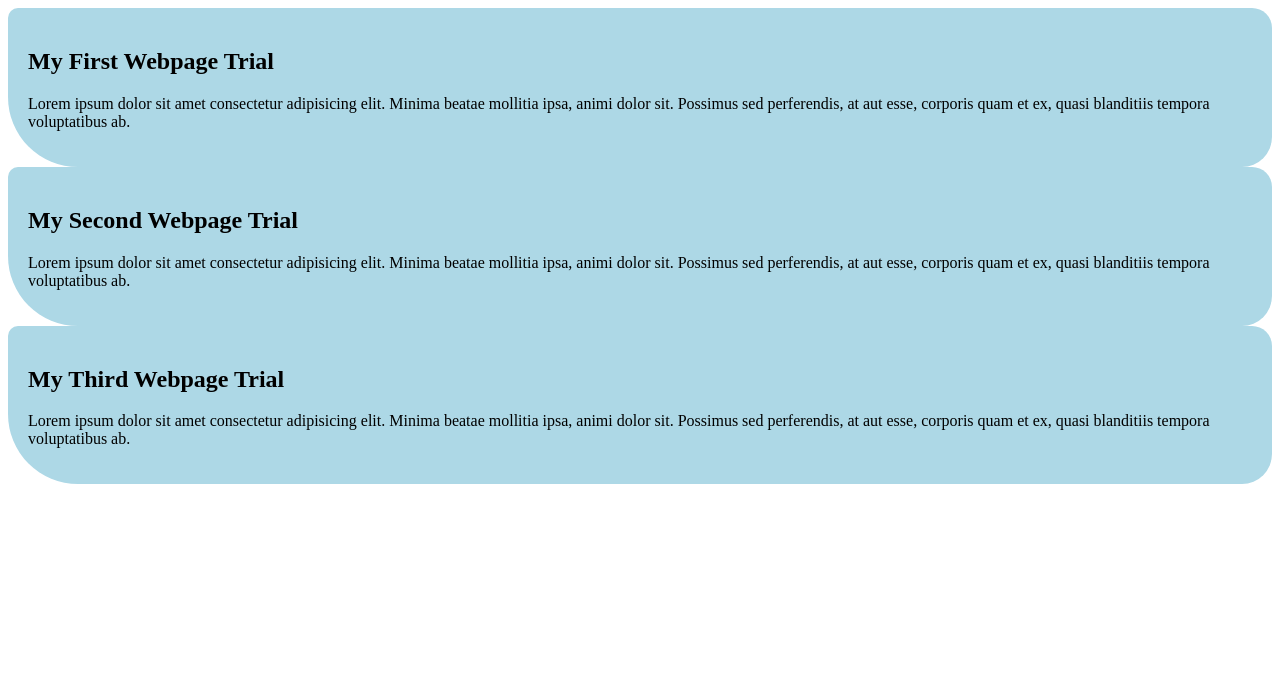
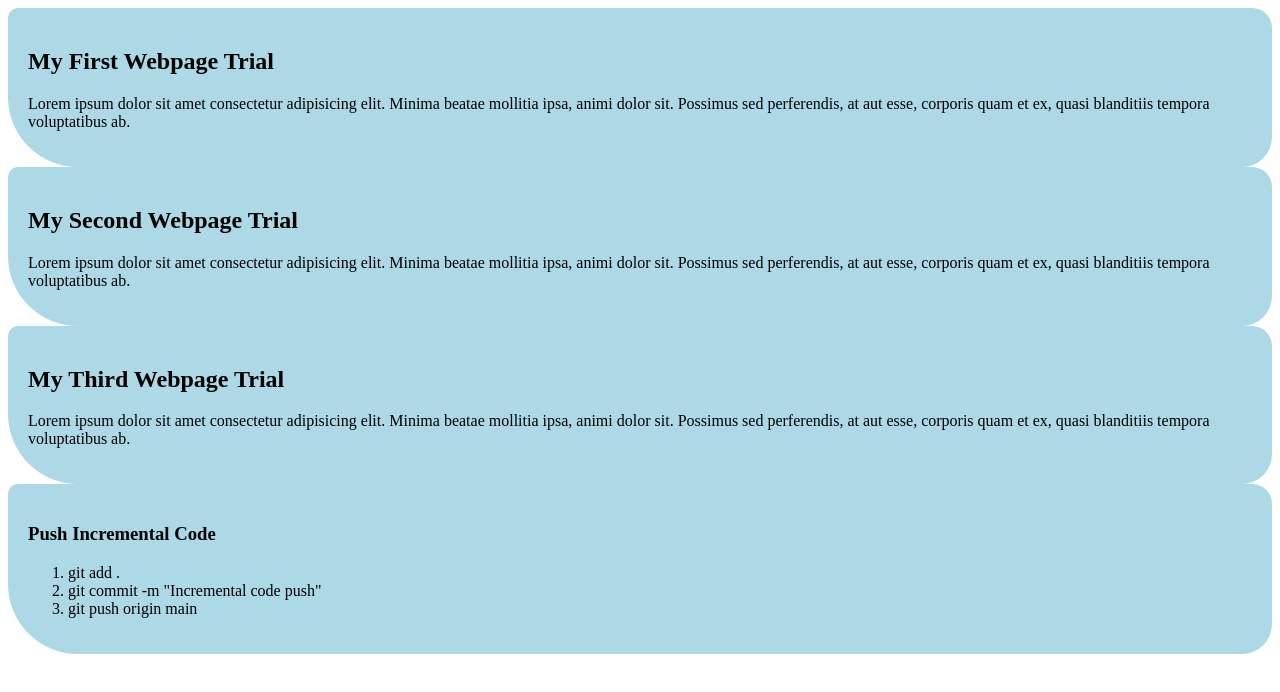
Before and after one commit to iqbalhasan2098/my-shelly-coop-repo, a plain HTML site: page index.html in a window 1280 px wide. Drawn offline with Linux system fonts and the light colour scheme.

Commit message:
third commit

```diff
--- a/index.html
+++ b/index.html
@@ -10,16 +10,22 @@
     <div>
         <h2> My First Webpage Trial</h2>
     <p>Lorem ipsum dolor sit amet consectetur adipisicing elit. Minima beatae mollitia ipsa, animi dolor sit. Possimus sed perferendis, at aut esse, corporis quam et ex, quasi blanditiis tempora voluptatibus ab.</p>
-
     </div>
  <div>
         <h2> My Second Webpage Trial</h2>
     <p>Lorem ipsum dolor sit amet consectetur adipisicing elit. Minima beatae mollitia ipsa, animi dolor sit. Possimus sed perferendis, at aut esse, corporis quam et ex, quasi blanditiis tempora voluptatibus ab.</p>
-
-    </div> <div>
+    </div>
+    <div>
         <h2> My Third Webpage Trial</h2>
     <p>Lorem ipsum dolor sit amet consectetur adipisicing elit. Minima beatae mollitia ipsa, animi dolor sit. Possimus sed perferendis, at aut esse, corporis quam et ex, quasi blanditiis tempora voluptatibus ab.</p>
-
+        </div>
+    <div>
+        <h3>Push Incremental Code</h3>
+        <ol>
+            <li>git add .</li>
+            <li>git commit -m "Incremental code push"</li>
+            <li>git push origin main</li>
+        </ol>
     </div>
 </body>
 </html>
```
